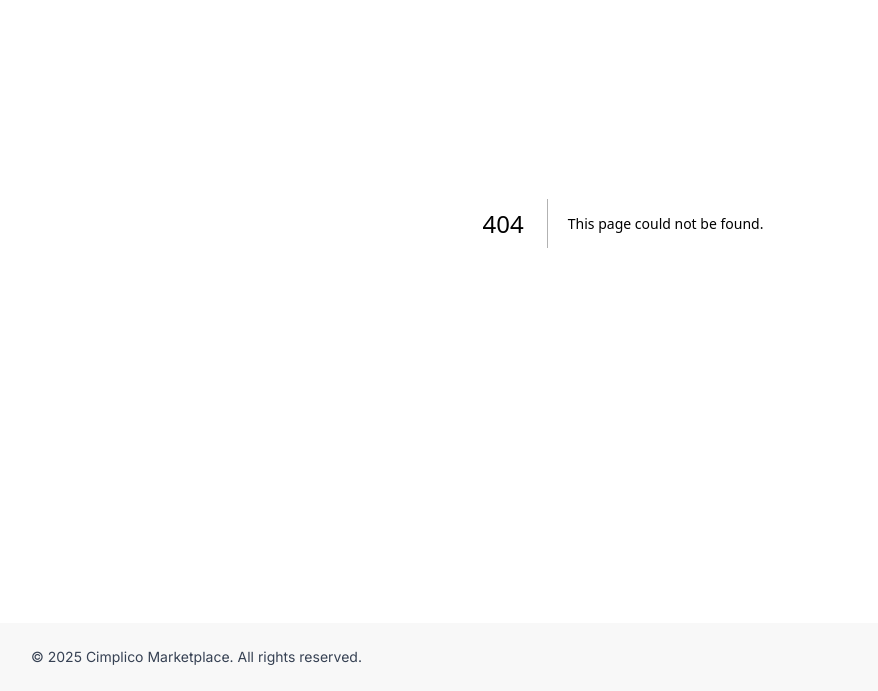
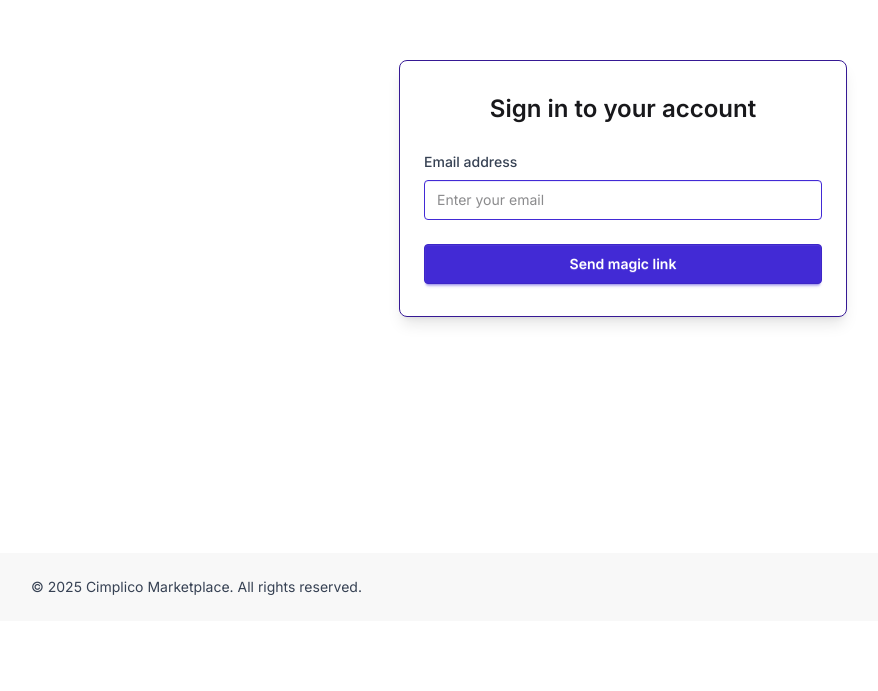
Before and after one commit to yasheecool/workpaper-marketplace, a Next.js app in the folder frontend/: page /login in a window 1280 px wide. Before the commit this address had no page. Shown: the part 177-868 px from the top of the page, without its empty margins (17-895 px from the left). After the commit the page ends 800 px from the top, so only its background shows below. Built offline with nearby package versions, Linux system fonts and the light colour scheme.

Commit message:
add basic login pg + test magic link

```diff
--- /dev/null
+++ b/frontend/src/app/(auth)/login/page.tsx
@@ -0,0 +1,6 @@
+import { LoginPage } from '@/feature/auth';
+
+const page = () => {
+  return <LoginPage />;
+};
+export default page;
--- a/frontend/src/app/page.tsx
+++ b/frontend/src/app/page.tsx
@@ -1,4 +1,4 @@
-import LandingPage from '../feature/marketing/LandingPage';
+import { LandingPage } from '@/feature/marketing';
 
 const page = () => {
   return <LandingPage />;
--- /dev/null
+++ b/frontend/src/feature/auth/LoginPage.tsx
@@ -0,0 +1,76 @@
+'use client';
+
+import { useState } from 'react';
+import { createClient } from '@/lib/supabase/browserClient';
+
+const Login = () => {
+  const [email, setEmail] = useState('');
+  const [error, setError] = useState<string | null>(null);
+  const [isLoading, setIsLoading] = useState(false);
+
+  async function signInWithEmail() {
+    setIsLoading(true);
+
+    const supabase = createClient();
+    const { data, error: err } = await supabase.auth.signInWithOtp({
+      email: email,
+      options: {
+        shouldCreateUser: true,
+        emailRedirectTo: 'http://localhost:3000/marketplace',
+      },
+    });
+
+    if (err) {
+      setError(err.message);
+    } else {
+      setError(null);
+    }
+    setIsLoading(false);
+  }
+
+  const handleSubmit = async (e: React.FormEvent) => {
+    e.preventDefault();
+    await signInWithEmail();
+  };
+
+  return (
+    <main className='min-h-[calc(100vh-70px)] flex items-center justify-center'>
+      <div className='w-full max-w-md px-6 border-[0.5px] p-8 rounded-lg shadow-lg border-primary-500'>
+        <form onSubmit={handleSubmit} className='space-y-6'>
+          <div className='text-center'>
+            <h2 className='text-2xl font-semibold text-grey-900'>
+              Sign in to your account
+            </h2>
+          </div>
+
+          <div>
+            <label
+              htmlFor='email'
+              className='label text-sm font-medium text-gray-700 mb-2'
+            >
+              Email address
+            </label>
+            <input
+              id='email'
+              type='email'
+              value={email}
+              onChange={(e) => setEmail(e.target.value)}
+              required
+              className='input input-primary w-full'
+              placeholder='Enter your email'
+            />
+          </div>
+
+          <button
+            type='submit'
+            className='btn btn-primary w-full text-white'
+            disabled={isLoading}
+          >
+            Send magic link
+          </button>
+        </form>
+      </div>
+    </main>
+  );
+};
+export default Login;
--- /dev/null
+++ b/frontend/src/feature/auth/index.ts
@@ -0,0 +1 @@
+export { default as LoginPage } from './LoginPage';
--- a/frontend/src/feature/marketing/components/SignupCta.tsx
+++ b/frontend/src/feature/marketing/components/SignupCta.tsx
@@ -5,7 +5,7 @@ const SignupCta = () => {
     <section className='bg-linear-to-br from-[#c9ccffa0] to-[#edd7fbba] py-20'>
       <div className='section-container max-w-3xl grid gap-6 grid-rows-2 sm:grid-cols-2 sm:grid-rows-none'>
         <div className='flex flex-col gap-4'>
-          {/* LOGO + MARKEPLACE text */}
+          {/* LOGO + MARKETPLACE text */}
           <div className='flex items-center'>
             <Image
               src={'./workpapers_logo.svg'}
--- /dev/null
+++ b/frontend/src/feature/marketing/index.ts
@@ -0,0 +1 @@
+export { default as LandingPage } from './LandingPage';
--- a/frontend/src/lib/supabase/browserClient.ts
+++ b/frontend/src/lib/supabase/browserClient.ts
@@ -3,6 +3,6 @@ import { createBrowserClient } from '@supabase/ssr';
 export function createClient() {
   return createBrowserClient(
     process.env.NEXT_PUBLIC_SUPABASE_URL!,
-    process.env.NEXT_PUBLIC_SUPABASE_PUBLISHABLE_KEY!
+    process.env.NEXT_PUBLIC_SUPABASE_PUBLISHABLE_DEFAULT_KEY!
   );
 }
--- a/frontend/src/lib/supabase/serverClient.ts
+++ b/frontend/src/lib/supabase/serverClient.ts
@@ -6,7 +6,7 @@ export async function createClient() {
 
   return createServerClient(
     process.env.NEXT_PUBLIC_SUPABASE_URL!,
-    process.env.NEXT_PUBLIC_SUPABASE_PUBLISHABLE_KEY!,
+    process.env.NEXT_PUBLIC_SUPABASE_PUBLISHABLE_DEFAULT_KEY!,
     {
       cookies: {
         getAll() {
```
